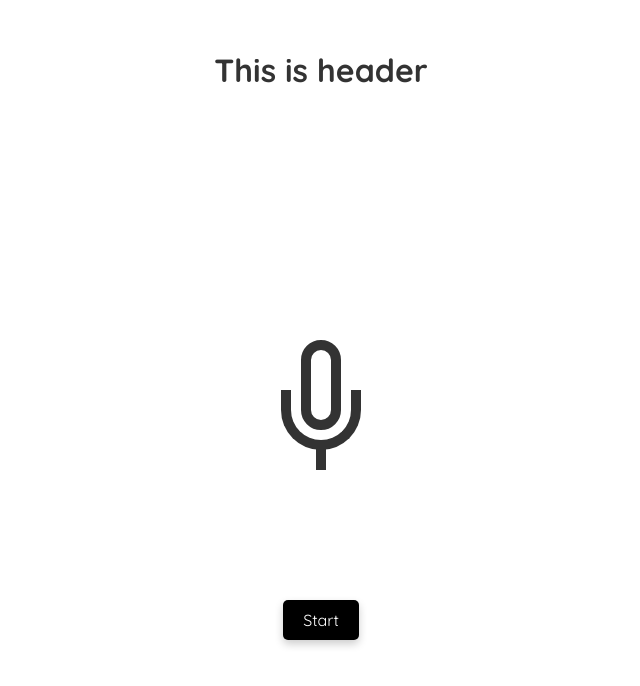
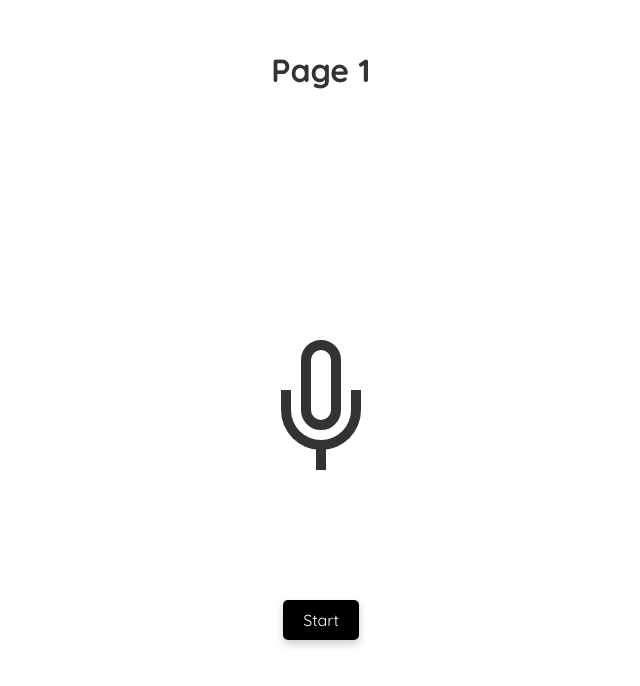
Before and after one commit to Atan0707/hackinsan, a React (Vite) app: page / in a window 1280 px wide. Shown: the top 686 px of the page, without its empty margins (319-959 px from the left). Built offline with nearby package versions, Linux system fonts and the light colour scheme.

Commit message:
touch up sikit

```diff
--- a/src/page/Home.jsx
+++ b/src/page/Home.jsx
@@ -10,7 +10,7 @@ function Home() {
     <div className="background">
       <div className="table">
         <div className="header">
-          <h1>This is header</h1>
+          <h1>Page 1</h1>
           {!buttonClicked && <div className="mic-icon"></div>}
         </div>
         {/* if button is pressed */}
--- a/src/page/Home2.jsx
+++ b/src/page/Home2.jsx
@@ -10,7 +10,7 @@ function Home2() {
     <div className="background">
       <div className="table">
         <div className="header">
-          <h1>Home 2</h1>
+          <h1>Page 2</h1>
           {!buttonClicked && <div className="mic-icon"></div>}
         </div>
         {/* if button is pressed */}
```
